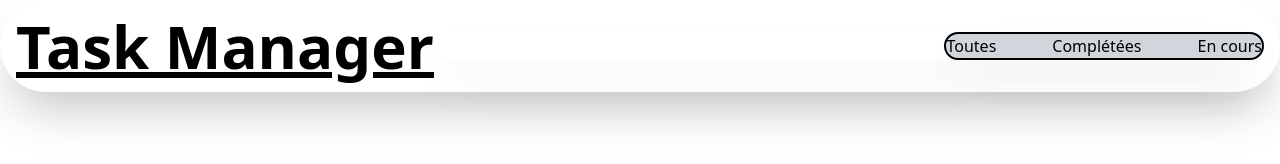
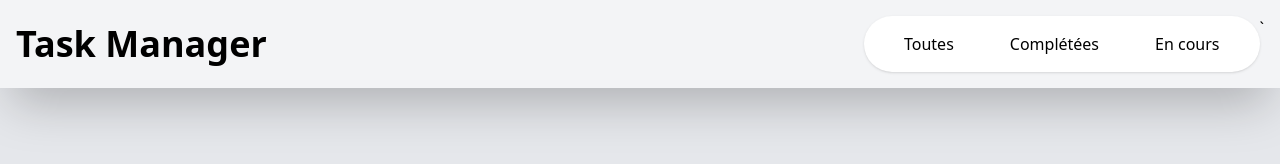
Before and after one commit to Medoune-ops/exotaskmanager, a plain HTML site: page index.html in a window 1280 px wide. Drawn offline with nearby package versions, Linux system fonts and the light colour scheme.

Commit message:
modif menu

```diff
--- a/index.html
+++ b/index.html
@@ -1,78 +1,39 @@
-<!-- <!DOCTYPE html>
+<!DOCTYPE html>
 <html lang="fr">
-<head>
-    <meta charset="UTF-8">
-    <script src="https://cdn.jsdelivr.net/npm/@tailwindcss/browser@4"></script>
-    <title>Task Manager DOM</title>
-
-    <style>
-        .completed span {
-            text-decoration: line-through;
-            color: gray;
-        }
-
-        .completed {
-            opacity: 0.6;
-            background-color: #d1fae5;
-        }
-    </style>
-</head>
-
-<body>
-
-    <section class="bg-indigo-200 p-4">
-        <div class="container flex justify-center">
-            <h1 class="text-6xl font-bold underline text-white">Task Manager</h1>
-        </div>
-    </section>
-
-    <div class="input-group py-6 flex justify-start m-4 px-110 gap-4 font-gris-400">
-        <input type="text" id="taskInput"
-            class="border-4 border-gray-200 rounded-full p-2"
-            placeholder="Ajouter une tâche...">
-
-        <button id="addBtn"
-            class="bg-gray-400 border-8 cursor-pointer p-4 bg-blue-500 transition delay-150 duration-300 ease-in-out hover:-translate-y-1 hover:scale-110 hover:bg-indigo-500 rounded-4xl text-white">
-            Ajouter
-        </button>
-    </div>
-
-    <div>
-        <ul id="taskList" class="flex flex-wrap gap-4"></ul>
-    </div>
-
-    <div class="m-4">
-        <button id="sortBtn"
-            class="bg-green-500 text-white p-4 rounded-4xl hover:scale-110 transition"> Filtrer
-        </button>
-    </div>
-
-    <script src="script.js"></script>
-</body>
-</html> -->
-<!DOCTYPE html>
-<html lang="en">
 <head>
     <meta charset="UTF-8">
     <meta name="viewport" content="width=device-width, initial-scale=1.0">
     <script src="https://cdn.jsdelivr.net/npm/@tailwindcss/browser@4"></script>
     <title>Task Manager DOM</title>
 </head>
-<body>
-    <section class="bg-white-200 p-4 rounded-full shadow-2xl">
+
+<body class="bg-gray-200">
+
+<section class="bg-gray-100 p-4 shadow-2xl">
     <div class="flex items-center w-full">
-
-        <h1 class="text-6xl font-bold underline text-black">Task Manager</h1>
-
-        <nav class="flex-1 flex justify-end  rounded-full shadow-2xl gap-4  ">
-             <ul class="flex gap-14 rounded-full shadow-2xl border-2 bg-gray-300">
-                <li><a href="#" class="hover:text-blue-500"><button id="Toutes">Toutes</button></a></li>
-                <li><a href="#" class="hover:text-blue-500"><button id="Completees">Complétées</button></a></li>
-                <li><a href="#" class="hover:text-blue-500"><button id="En-cours">En cours</button></a></li>
-             </ul>
+     <h1 class="text-4xl font-bold text-black">Task Manager</h1>
+      <nav class="flex-1 flex justify-end">
+        <ul class="flex gap-6 bg-white px-6 py-2 rounded-full shadow">
+        <li>
+         <button class="nav-btn active px-4 py-2 rounded-full transition duration-300">
+                        Toutes
+        </button>
+        </li>
+        <li>
+         <button class="nav-btn px-4 py-2 rounded-full transition duration-300">                 Complétées
+        </button>
+         </li>
+         <li>
+         <button class="nav-btn px-4 py-2 rounded-full transition duration-300">
+                        En cours
+         </button>
+        </li>
+            </ul>`
         </nav>
-
     </div>
 </section>
+
+<script src="script.js"></script>
+
 </body>
 </html>
--- a/script.js
+++ b/script.js
@@ -1,108 +1,10 @@
-// // Sélection des éléments
-// const input = document.querySelector("#taskInput");
-// const addBtn = document.querySelector("#addBtn");
-// const taskList = document.querySelector("#taskList");
-// const sortBtn = document.querySelector("#sortBtn");
-
-// function saveTasks() {
-//     const tasks = [];
-
-//     document.querySelectorAll("#taskList li").forEach(li => {
-//         tasks.push({
-//             text: li.querySelector("span").textContent,
-//             completed: li.classList.contains("completed")
-//         });
-//     });
-
-//     localStorage.setItem("tasks", JSON.stringify(tasks));
-// }
-
-// addBtn.addEventListener("click", () => {
-//     let taskText = input.value.trim();
-//     if (taskText === "") return;
-
-//     let li = document.createElement("li");
-//     li.className = "flex justify-between items-center bg-gray-100 shadow-md p-2 mb-2 rounded-md cursor-pointer";
-
-//     const textSpan = document.createElement("span");
-//     textSpan.textContent = taskText;
-//     li.appendChild(textSpan);
-
-//     const deleteBtn = document.createElement("button");
-//     deleteBtn.textContent = "Supprimer";
-//     deleteBtn.className = "bg-red-500 text-white px-3 py-1 rounded-md";
-
-//     deleteBtn.addEventListener("click", (e) => {
-//         e.stopPropagation();
-//         li.remove();
-//         saveTasks();
-//     });
-
-//     li.appendChild(deleteBtn);
-
-//     const updateBtn = document.createElement("button");
-//     updateBtn.textContent = "Modifier";
-//     updateBtn.className = "bg-blue-500 text-white px-3 py-1 rounded-md";
-
-//     updateBtn.addEventListener("click", (e) => {
-//         e.stopPropagation();
-
-//         const inputEdit = document.createElement("input");
-//         inputEdit.type = "text";
-//         inputEdit.value = textSpan.textContent;
-
-//         textSpan.replaceWith(inputEdit);
-//         inputEdit.focus();
-
-//         inputEdit.addEventListener("keypress", (e) => {
-//             if (e.key === "Enter") {
-//                 textSpan.textContent = inputEdit.value;
-//                 inputEdit.replaceWith(textSpan);
-//                 saveTasks();
-//             }
-//         });
-//     });
-
-//     li.appendChild(updateBtn);
-
-//     li.addEventListener("click", () => {
-//         li.classList.toggle("completed");
-//         saveTasks();
-//     });
-
-//     taskList.appendChild(li);
-//     saveTasks();
-//     input.value = "";
-// });
-
-// window.addEventListener("DOMContentLoaded", () => {
-//     const savedTasks = JSON.parse(localStorage.getItem("tasks")) || [];
-
-//     savedTasks.forEach(task => {
-//         input.value = task.text;
-//         addBtn.click();
-
-//         const lastTask = document.querySelector("#taskList li:last-child");
-
-//         if (task.completed && lastTask) {
-//             lastTask.classList.add("completed");
-//         }
-//     });
-
-//     input.value = "";
-// });
-
-// function filterTasks() {
-//     const tasks = Array.from(document.querySelectorAll("#taskList li"));
-
-//     tasks.sort((a, b) => {
-//         return a.classList.contains("completed") - b.classList.contains("completed");
-//     });
-
-//     taskList.innerHTML = "";
-//     tasks.forEach(task => taskList.appendChild(task));
-
-//     saveTasks();
-// }
-
-// sortBtn.addEventListener("click", filterTasks);
+const buttons = document.querySelectorAll(".nav-btn");
+buttons.forEach(button => {
+    button.classList.add("hover:bg-blue-500", "hover:text-white");
+    button.addEventListener("click", () => {
+        buttons.forEach(btn => {
+            btn.classList.remove("bg-blue-500", "text-white", "active");
+        });
+        button.classList.add("bg-blue-500", "text-white", "active");
+    });
+});
```
